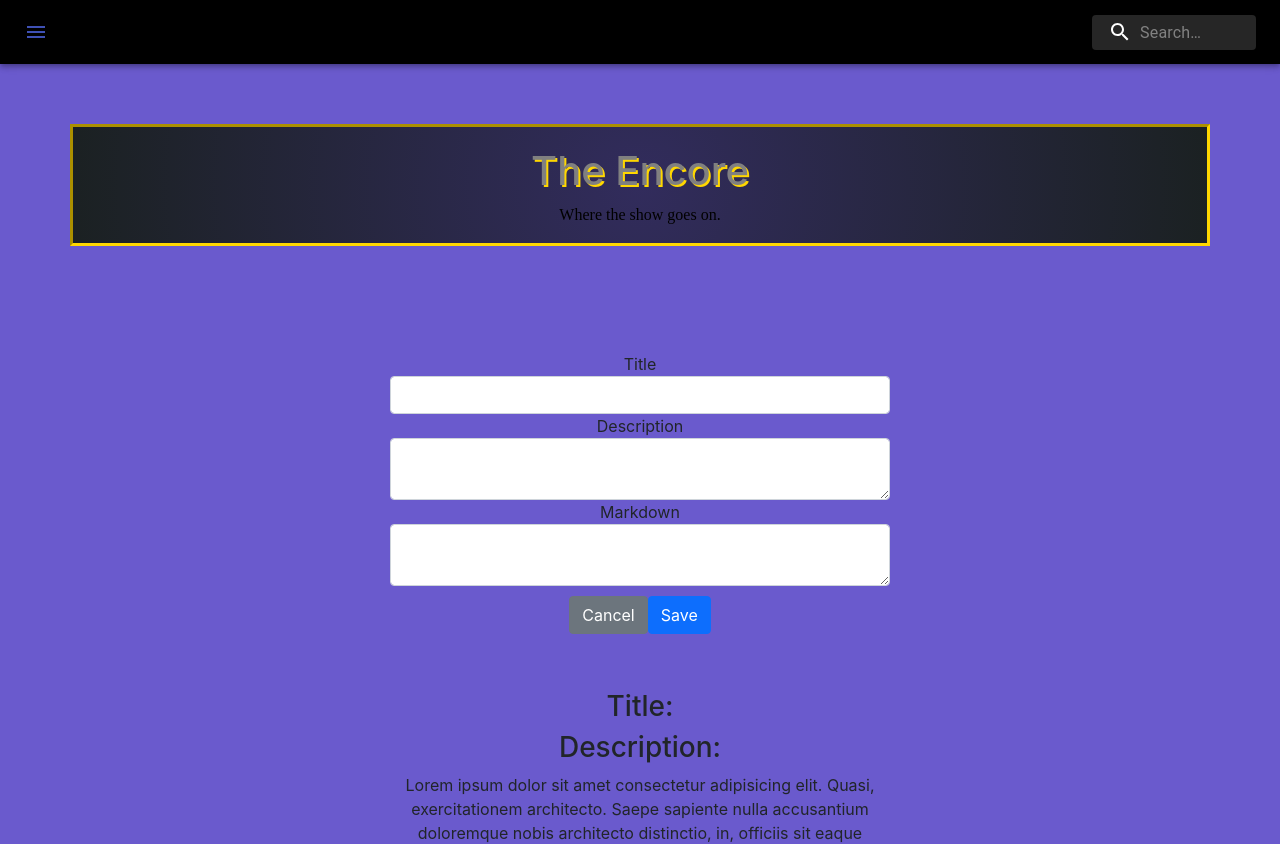
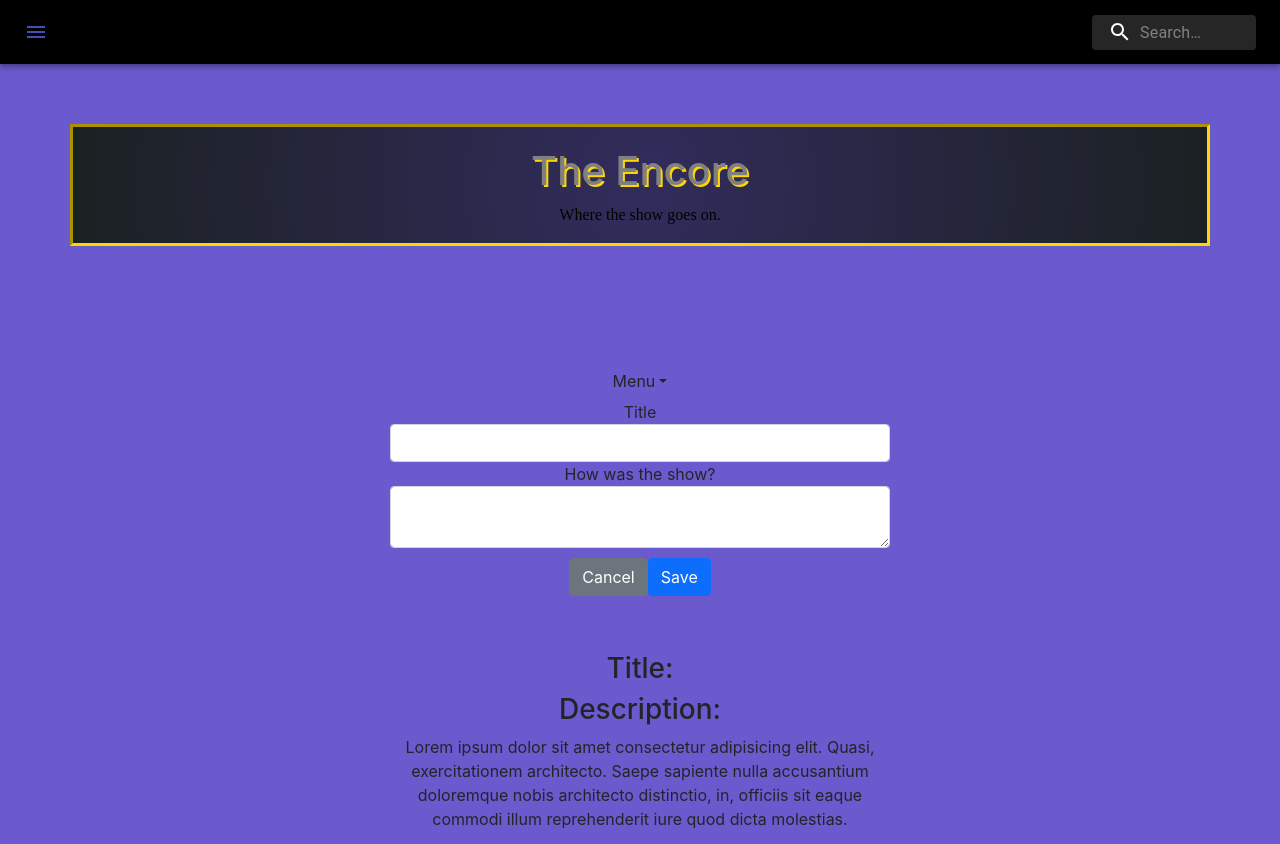
Before and after one commit to bcermak/theencore, a React (Create React App) app in the folder theencore/: page / in a window 1280 px wide. Shown: the top 844 px of the page. Built offline with nearby package versions, Linux system fonts and the light colour scheme; a web font is replaced by a local one.

Commit message:
adding drop down for bands/integrating JS

```diff
--- a/theencore/public/index.html
+++ b/theencore/public/index.html
@@ -30,7 +30,7 @@
     <title>The Encore</title>
   </head>
   <body style="background-color: slateblue;">
-    <noscript>You need to enable JavaScript to run this app.</noscript>
+    <script src="https://ajax.googleapis.com/ajax/libs/jquery/3.5.1/jquery.min.js"></script>
     <div id="root"></div>
     <!--
       This HTML file is a template.
@@ -43,4 +43,5 @@
       To create a production bundle, use `npm run build` or `yarn build`.
     -->
   </body>
+
 </html>
--- a/theencore/src/components/Forms/index.jsx
+++ b/theencore/src/components/Forms/index.jsx
@@ -1,5 +1,6 @@
 import React from "react";
 import "./style.css";
+import "./script"
 
 
 
@@ -8,18 +9,26 @@ export default function PostForm() {
                 <div className="row">
                     <div className="col-md-12">
                         <div className="mainForm">
+                            <div className="btn-group float-left" id="myDropdown">
+                            <a class="btn dropdown-toggle" dataToggle="dropdown" href="#">
+                                Menu
+                                <span class="caret"></span>
+                            </a>
+                            <ul class="dropdown-menu">
+                                <li><a href="#">Choice1</a></li>
+                                <li><a href="#">Choice2</a></li>
+                                <li><a href="#">Choice3</a></li>
+                                <li class="divider"></li>
+                                <li><a href="#">Choice..</a></li>
+                            </ul>
+                            </div>
                             <div className="form-group">
                                 <label for="title"> Title </label>
                                 <input required type="text" name="title" id="title" class="form-control"></input>
                             </div>
                             <div className="form-group">
-                                <label for="description"> Description </label>
+                                <label for="description"> How was the show? </label>
                                 <textarea required type="text" name="description" id="description" class="form-control">
-                                </textarea>
-                            </div>
-                            <div class="form-group">
-                                <label for="markdown"> Markdown </label>
-                                <textarea required type="text" name="markdown" id="markdown" class="form-control">
                                 </textarea>
                             </div>
                             <a href="/" class="btn btn-secondary">Cancel</a>
--- /dev/null
+++ b/theencore/src/components/Forms/script.js
@@ -0,0 +1,4 @@
+
+$('#myDropdown').on('show.bs.dropdown', function () {
+    alert('It works!');
+  })
```
Also changed, not shown: 1 other file (tests, documents, lock files or other folders).
